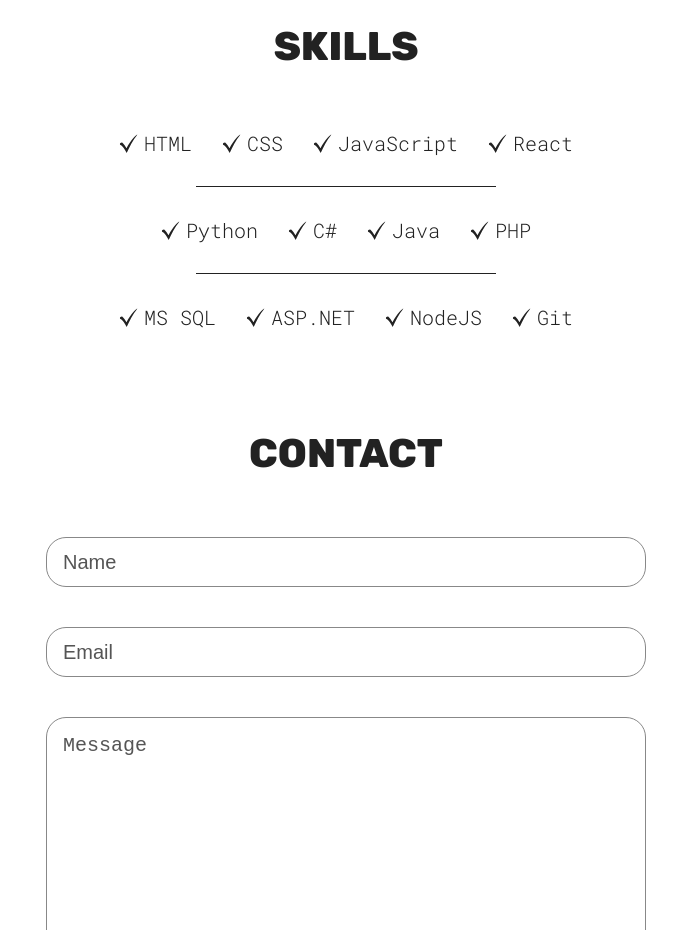
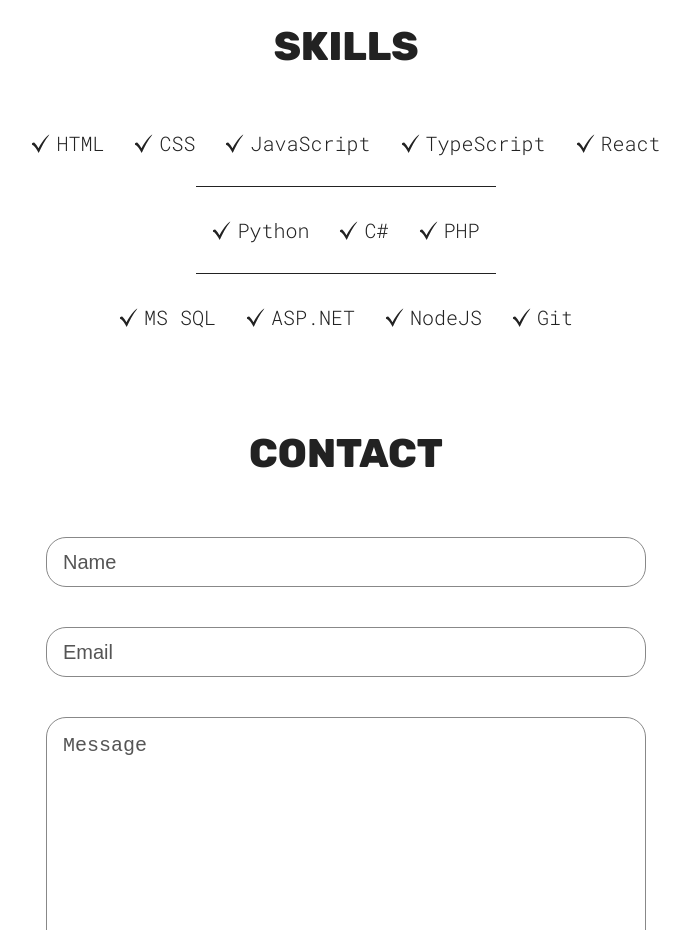
Before and after one commit to Hannanbutt1256/Hannan-Portfolio, a React (Vite) app: page / in a window 1280 px wide. Shown: the part 1740-2670 px from the top of the page, without its empty margins (294-984 px from the left). Built offline with nearby package versions, Linux system fonts and the light colour scheme.

Commit message:
Update CV file reference and add TypeScript skill to Skills component

```diff
--- a/src/components/Hero/Hero.jsx
+++ b/src/components/Hero/Hero.jsx
@@ -1,4 +1,3 @@
-import React from "react";
 import styles from "./HeroStyles.module.css";
 import heroImg from "../../assets/hero-img.png";
 import sun from "../../assets/sun.svg";
@@ -7,7 +6,7 @@ import linkedInLight from "../../assets/linkedin-light.svg";
 import linkedInDark from "../../assets/linkedin-dark.svg";
 import githubLight from "../../assets/github-light.svg";
 import githubDark from "../../assets/github-dark.svg";
-import CV from "../../assets/HannanButt-Resume2.pdf";
+import CV from "../../assets/HannanButt-Resume1.2.pdf";
 import { useTheme } from "../../common/ThemeContext";
 import { SplitText } from "../SplitText/SplitText";
 
--- a/src/components/Skills/Skills.jsx
+++ b/src/components/Skills/Skills.jsx
@@ -15,13 +15,13 @@ export default function Skills() {
         <SkillList src={checkMarkIcon} skill="HTML" />
         <SkillList src={checkMarkIcon} skill="CSS" />
         <SkillList src={checkMarkIcon} skill="JavaScript" />
+        <SkillList src={checkMarkIcon} skill="TypeScript" />
         <SkillList src={checkMarkIcon} skill="React" />
       </div>
       <hr />
       <div className={styles.skillList}>
         <SkillList src={checkMarkIcon} skill="Python" />
         <SkillList src={checkMarkIcon} skill="C#" />
-        <SkillList src={checkMarkIcon} skill="Java" />
         <SkillList src={checkMarkIcon} skill="PHP" />
       </div>
       <hr />
```
Also changed, not shown: 1 other file (tests, documents, lock files or other folders).
